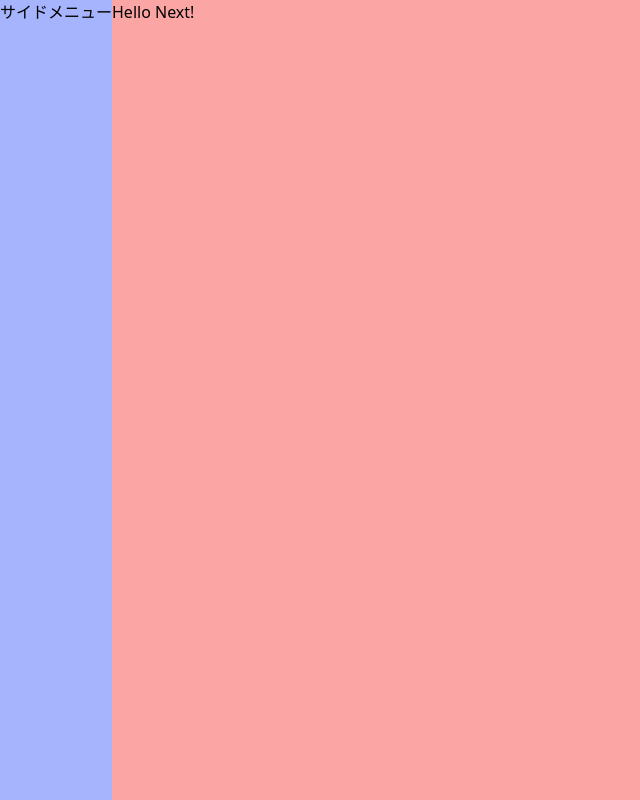
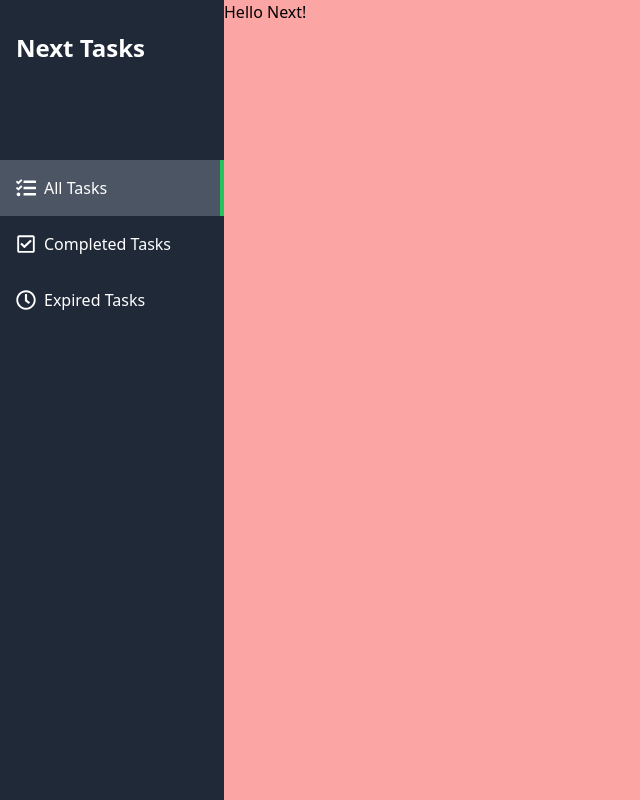
Before and after one commit to mahiro0830/next-tasks, a Next.js app: page / in a window 1280 px wide. Shown: the whole page, without its empty margins (0-640 px from the left). Built offline with nearby package versions, Linux system fonts and the light colour scheme.

Commit message:
サイドメニューの実装

```diff
--- a/src/app/(main)/layout.tsx
+++ b/src/app/(main)/layout.tsx
@@ -1,3 +1,4 @@
+import SideMenu from '@/components/SideMenu/SideMenu';
 import React from 'react'
 
 const MainLayout = ({
@@ -7,7 +8,7 @@
 }>) => {
   return (
     <div className='flex h-screen'>
-      <div className='bg-indigo-300'>サイドメニュー</div>
+      <SideMenu />
       <main className='bg-red-300 flex-1 overflow-auto'>{children}</main>
     </div>
   )
--- /dev/null
+++ b/src/components/SideMenu/NavList/NavItem/NavItem.tsx
@@ -0,0 +1,27 @@
+'use client';
+
+import Link from "next/link";
+import { usePathname } from "next/navigation";
+
+interface NavItemProps {
+  label: string;
+  link: string;
+  icon: React.ReactNode;
+}
+
+const NavItem: React.FC<NavItemProps> = ({
+  label, link, icon
+}) => {
+  const pathname = usePathname();
+  return (
+    <Link
+      href={link}
+      className={`flex p-4 items-center w-full hover:bg-gray-700 font-medium gap-2 ${pathname === link ? 'bg-gray-600 border-r-4 border-r-green-500' : ''}`}
+    >
+      <div>{icon}</div>
+      <div>{label}</div>
+    </Link>
+  )
+}
+
+export default NavItem;
--- /dev/null
+++ b/src/components/SideMenu/NavList/NavList.tsx
@@ -0,0 +1,31 @@
+import { FaRegCheckSquare, FaRegClock, FaTasks } from "react-icons/fa";
+import NavItem from "./NavItem/NavItem";
+
+interface NavItemType {
+  id: number;
+  label: string;
+  link: string;
+  icon: React.ReactNode;
+}
+
+const NavList = () => {
+  const navList: NavItemType[] = [
+    { id: 1, label: 'All Tasks', link: '/', icon: <FaTasks className="size-5" /> },
+    { id: 2, label: 'Completed Tasks', link: '/completed', icon: <FaRegCheckSquare className="size-5" /> },
+    { id: 3, label: 'Expired Tasks', link: '/expired', icon: <FaRegClock className="size-5" /> }
+  ];
+  return (
+    <div className="mt-24">
+      {navList.map((item) => (
+        <NavItem
+          key={item.id}
+          label={item.label}
+          link={item.link}
+          icon={item.icon}
+        />
+      ))}
+    </div>
+  )
+}
+
+export default NavList;
--- /dev/null
+++ b/src/components/SideMenu/SideMenu.tsx
@@ -0,0 +1,14 @@
+import NavList from "./NavList/NavList";
+
+const SideMenu = () => {
+  return (
+    <div className="w-56 pt-8 bg-gray-800 text-white">
+      <div>
+        <h1 className="px-4 text-2xl font-bold">Next Tasks</h1>
+        <NavList />
+      </div>
+    </div>
+  )
+}
+
+export default SideMenu;
```
Also changed, not shown: package.json (+6 -4 lines), 1 other file (tests, documents, lock files or other folders).
